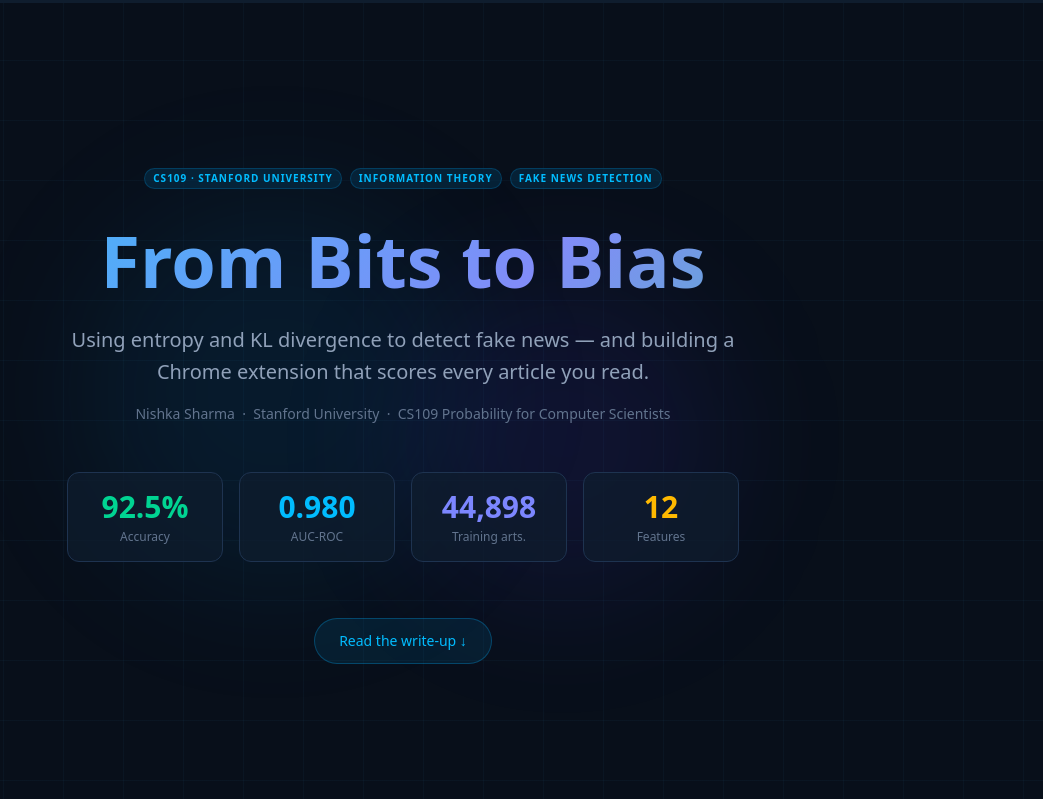
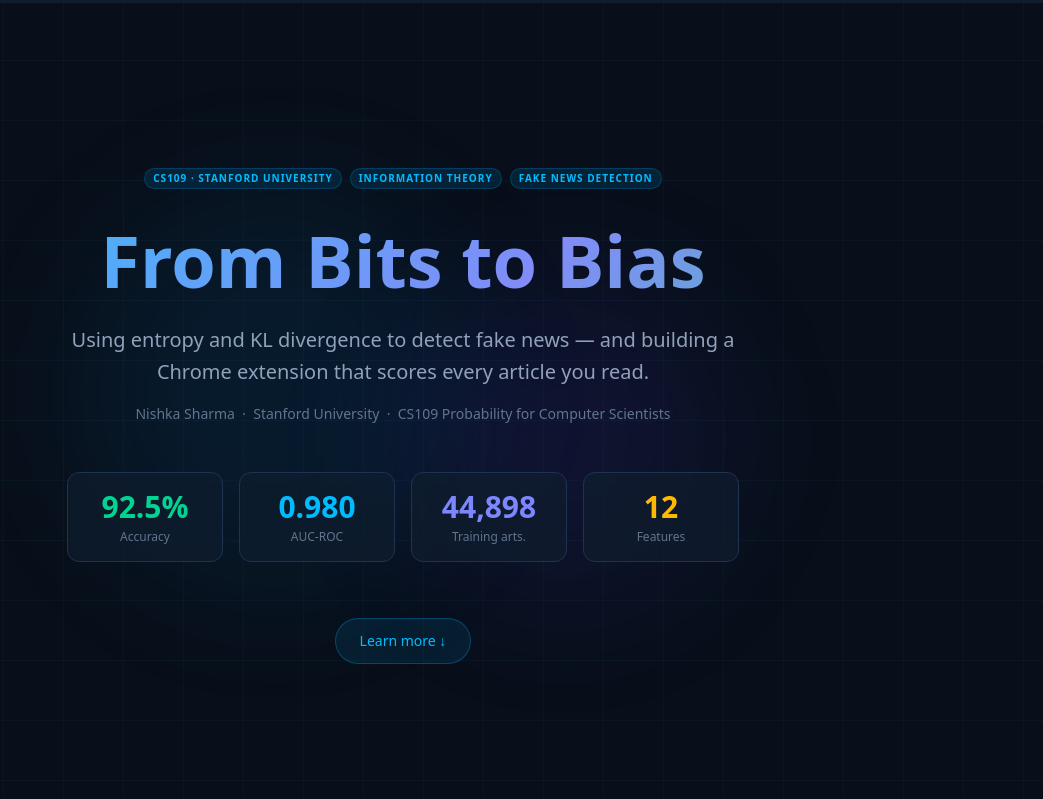
Before and after one commit to nishkasharma21/cs109-fake-news-detector, a Next.js app: page / in a window 1280 px wide. Shown: the top 799 px of the page, without its empty margins (237-1280 px from the left). Built offline with nearby package versions, Linux system fonts and the light colour scheme; a web font is replaced by a local one.

Commit message:
Change button text to Learn more

```diff
--- a/app/page.tsx
+++ b/app/page.tsx
@@ -131,7 +131,7 @@ export default function Home() {
             href="#introduction"
             className="inline-flex items-center gap-2 px-6 py-3 rounded-full bg-sky-500/10 border border-sky-500/30 text-sky-400 text-sm font-medium hover:bg-sky-500/20 transition-all"
           >
-            Read the write-up ↓
+            Learn more ↓
           </a>
         </div>
       </section>
```
